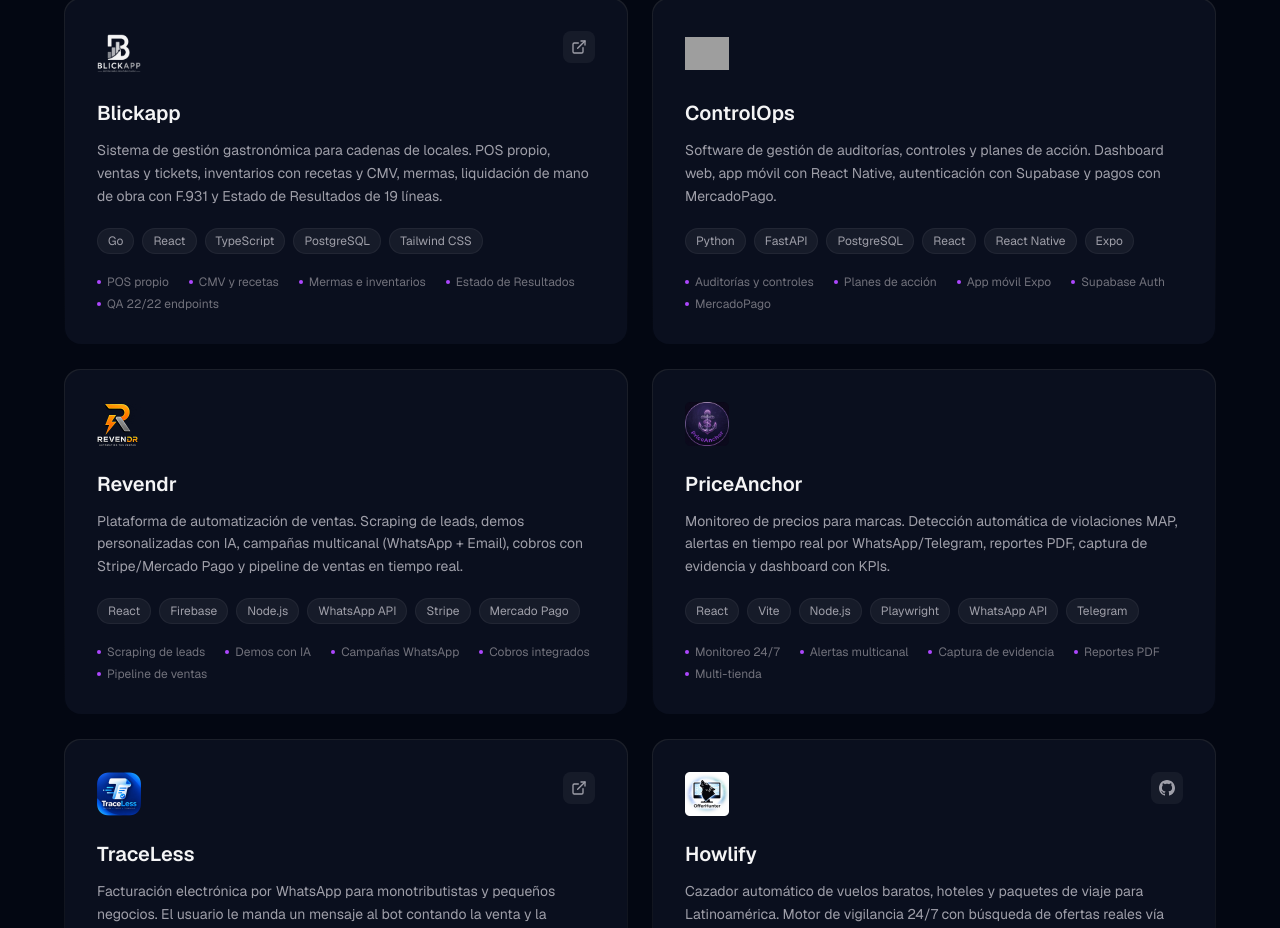
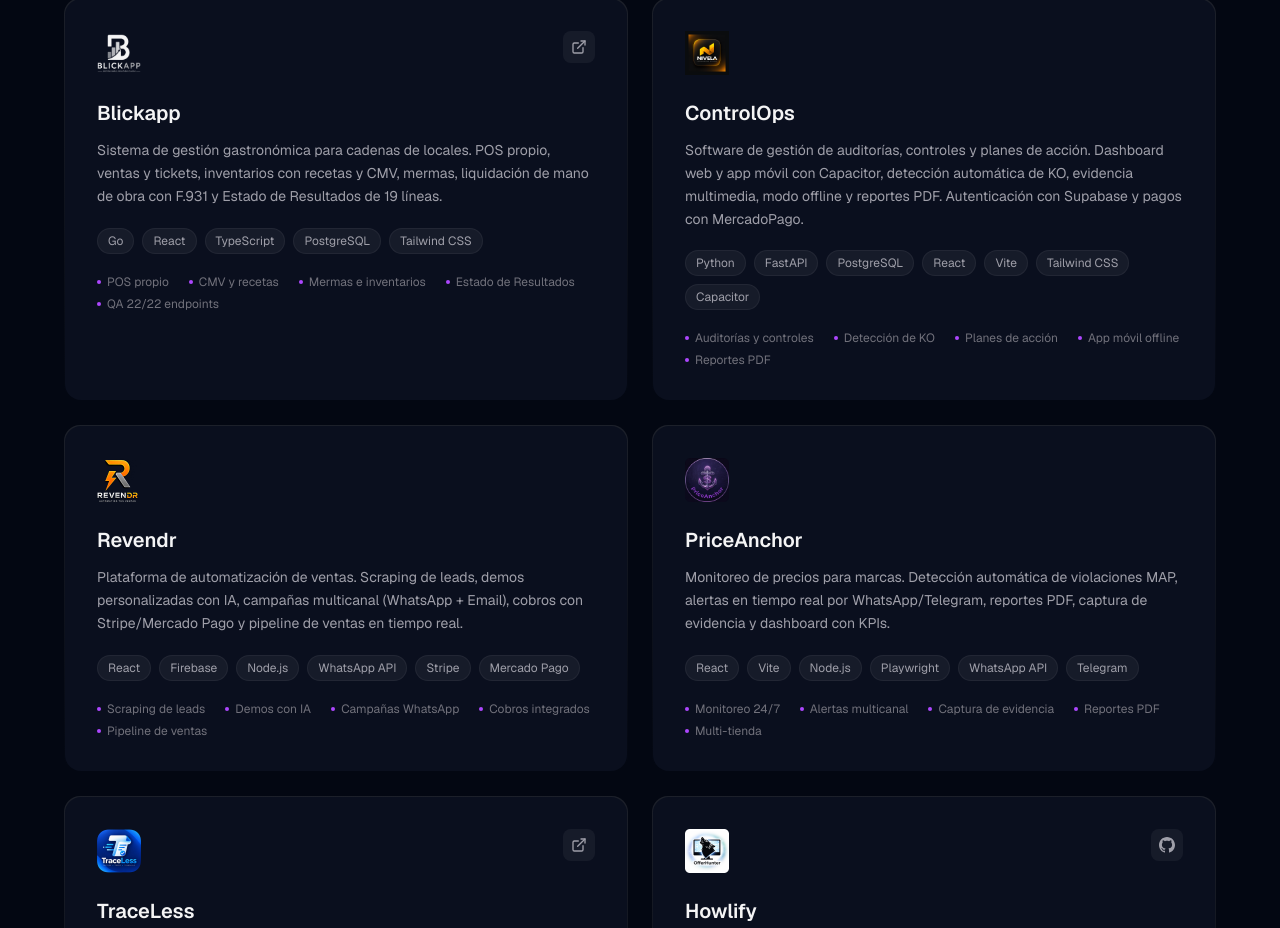
Before and after one commit to Vazquez-Alejandro/Portfolio, a Next.js app: page / in a window 1280 px wide. Shown: the part 1450-2378 px from the top of the page. Built offline with nearby package versions, Linux system fonts and the light colour scheme; grey boxes are pictures that could not be loaded.

Commit message:
fix: ícono de Nivela en la card de ControlOps y stack actualizado

```diff
--- a/src/components/Projects.tsx
+++ b/src/components/Projects.tsx
@@ -38,19 +38,19 @@
   {
     title: "ControlOps",
     description:
-      "Software de gestión de auditorías, controles y planes de acción. Dashboard web, app móvil con React Native, autenticación con Supabase y pagos con MercadoPago.",
+      "Software de gestión de auditorías, controles y planes de acción. Dashboard web y app móvil con Capacitor, detección automática de KO, evidencia multimedia, modo offline y reportes PDF. Autenticación con Supabase y pagos con MercadoPago.",
     icon: ClipboardCheck,
     logo: "/logos/controlops.png",
-    tags: ["Python", "FastAPI", "PostgreSQL", "React", "React Native", "Expo"],
+    tags: ["Python", "FastAPI", "PostgreSQL", "React", "Vite", "Tailwind CSS", "Capacitor"],
     github: null,
     live: null,
     color: "from-purple-500 to-indigo-600",
     features: [
       "Auditorías y controles",
+      "Detección de KO",
       "Planes de acción",
-      "App móvil Expo",
-      "Supabase Auth",
-      "MercadoPago",
+      "App móvil offline",
+      "Reportes PDF",
     ],
   },
   {
```
Also changed, not shown: public/logos/controlops.png (added), public/logos/controlops.svg (deleted).
